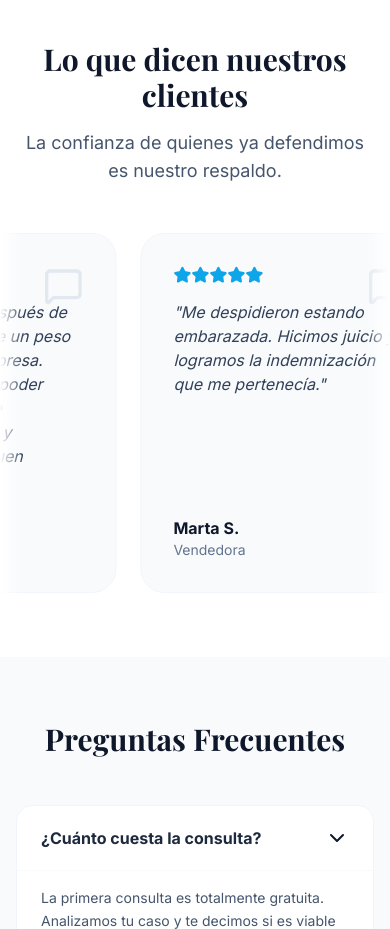
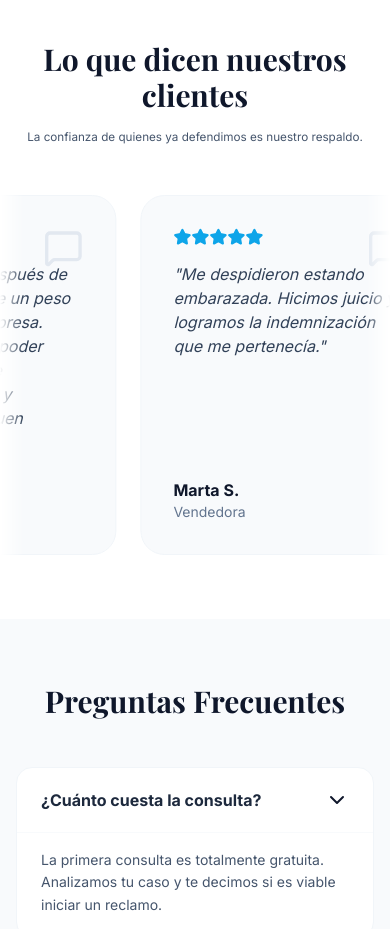
Before and after one commit to bmassa-byte/despedidouyFinal, a React (Vite) app: page / in a window 390 px wide. Shown: the part 3880-4809 px from the top of the page. Built offline with nearby package versions, Linux system fonts and the light colour scheme; a web font is replaced by a local one.

Commit message:
Subtítulo de testimonios en una sola línea en mobile
Co-Authored-By: Claude Opus 5.5 <noreply@anthropic.com>
Claude-Session: https://claude.ai/code/session_01MugxTVyaKCMyChmydRgZjE

```diff
--- a/src/App.tsx
+++ b/src/App.tsx
@@ -912,7 +912,7 @@ const Testimonials = () => {
       <div className="max-w-7xl mx-auto px-4 sm:px-6 lg:px-8">
         <div className="text-center mb-12">
           <h2 className="text-3xl md:text-5xl font-bold text-slate-900 mb-4">Lo que dicen nuestros clientes</h2>
-          <p className="text-lg text-slate-600">La confianza de quienes ya defendimos es nuestro respaldo.</p>
+          <p className="text-[clamp(0.5rem,3vw,1.125rem)] text-slate-600 whitespace-nowrap">La confianza de quienes ya defendimos es nuestro respaldo.</p>
         </div>
       </div>
 
```
